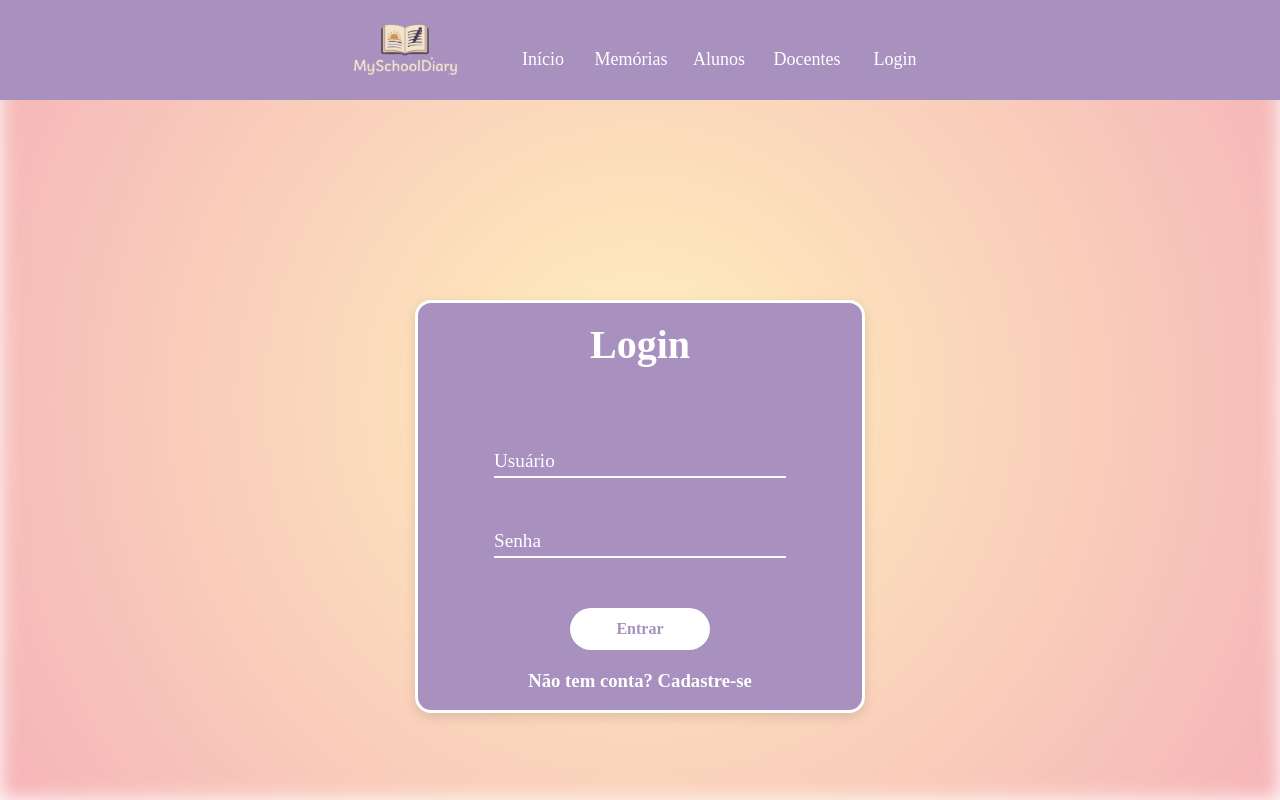
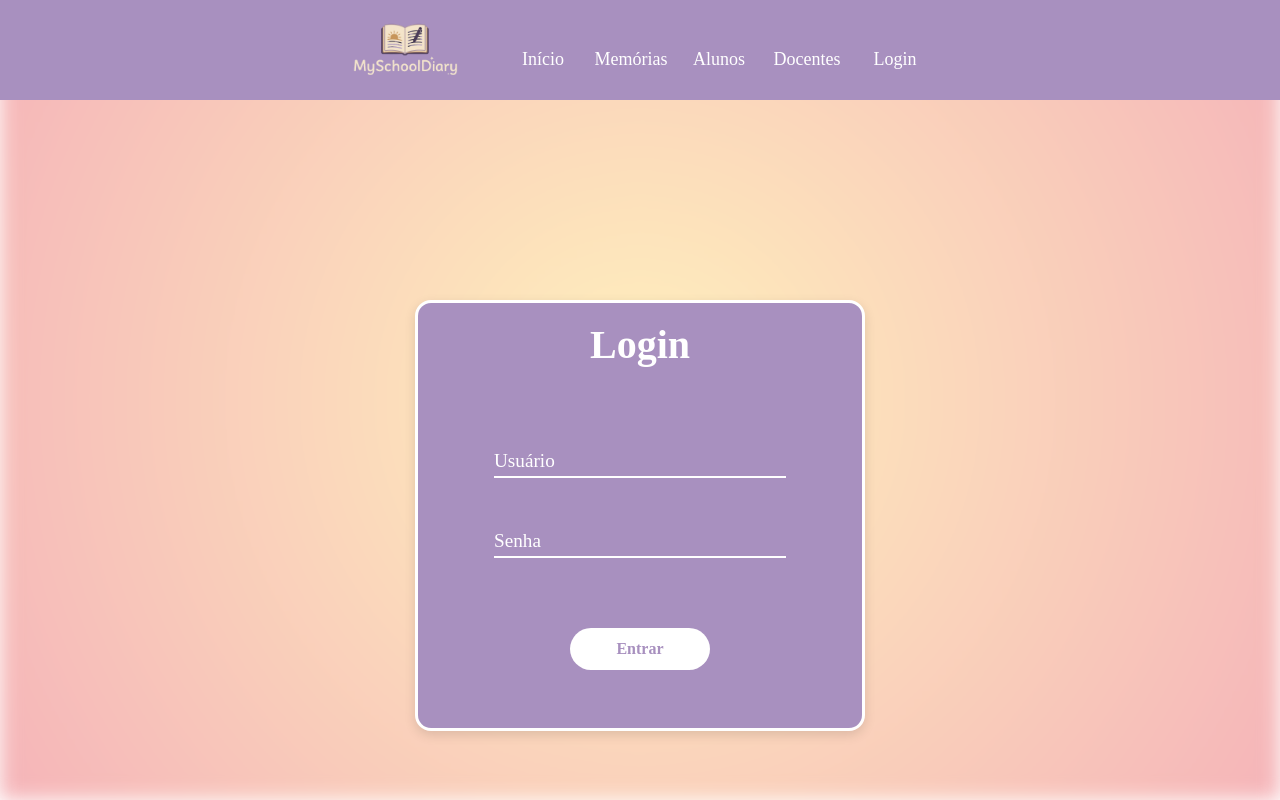
Before and after one commit to arthurmorais0227/projeto_final_diarioEscolar, a plain HTML site: page front-end/pages/login.html in a window 1280 px wide. Drawn offline with Linux system fonts and the light colour scheme; a web font is replaced by a local one.

Commit message:
refinando o site: parte 1

```diff
--- a/back-end/package.json
+++ b/back-end/package.json
@@ -29,7 +29,7 @@
     "@prisma/client": "^6.16.3",
     "cors": "^2.8.5",
     "dotenv": "^17.2.3",
-    "express": "^5.2.0",
+    "express": "^5.2.1",
     "nodemon": "^3.1.11",
     "prisma": "^6.16.3"
   }
--- a/front-end/assets/styles/login.css
+++ b/front-end/assets/styles/login.css
@@ -178,7 +178,7 @@ main h2 {
 }
 
 .botao button {
-  margin: 20px auto;
+  margin: 40px auto;
   display: block;
   width: 140px;
   height: 42px;
@@ -189,6 +189,8 @@ main h2 {
   font-weight: bold;
   font-family: Sour Gummy;
   background-color: white;
+  text-decoration: none;
+
 }
 
 .cadastro a {
--- a/front-end/pages/login.html
+++ b/front-end/pages/login.html
@@ -37,12 +37,8 @@
               <input type="password" id="password" placeholder="Senha" required />
             </div>
             <div class="botao">
-              <button id="font-button" type="submit">Entrar</button>
+              <button id="font-button" type="button" onclick="window.location.href='/index.html'">Entrar</button>
             </div>
-            <div class="cadastro">
-              <a href="/pages/cadastro.html">
-                <h3>Não tem conta? Cadastre-se</h3>
-              </a>
             </div>
           </form>
           <p id="loginMessage"></p>
```
Also changed, not shown: front-end/index.html (+0 -1 lines), front-end/pages/alunos.html (+0 -1 lines), front-end/pages/cadastro.html (+1 -1 lines), front-end/pages/contato.html (+0 -1 lines), front-end/pages/docentes.html (+0 -8 lines), front-end/pages/memorias.html (+0 -1 lines), 1 other file.
